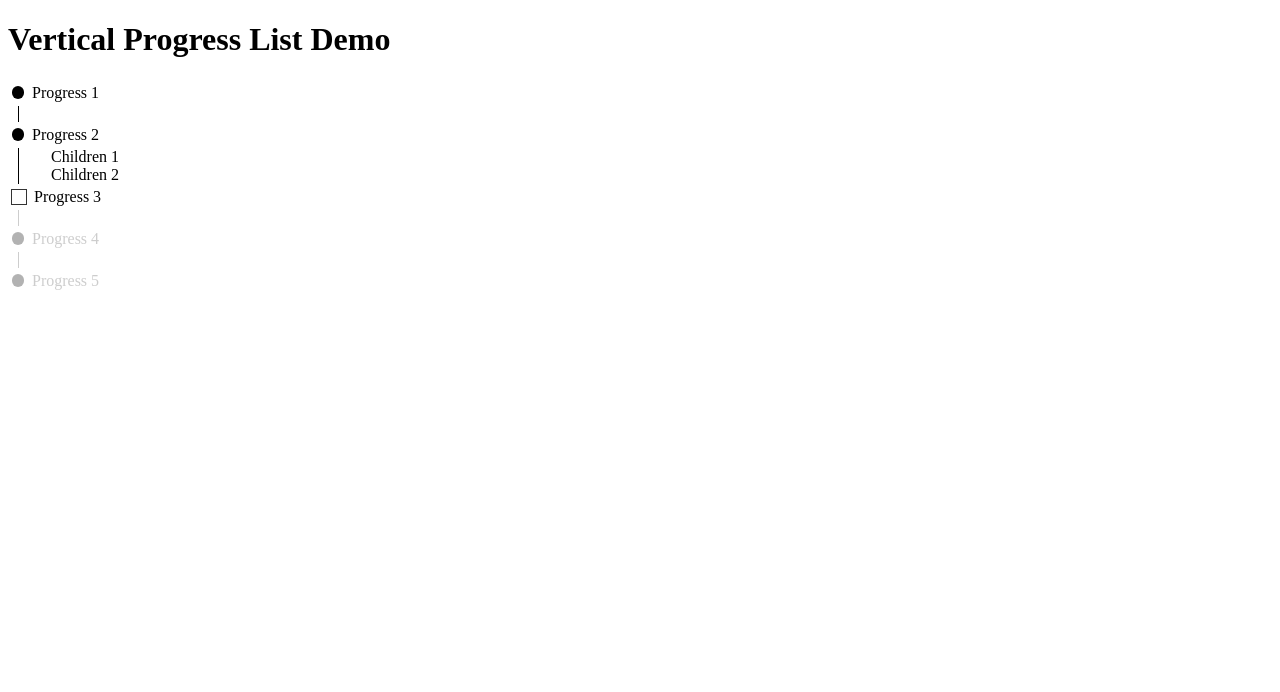
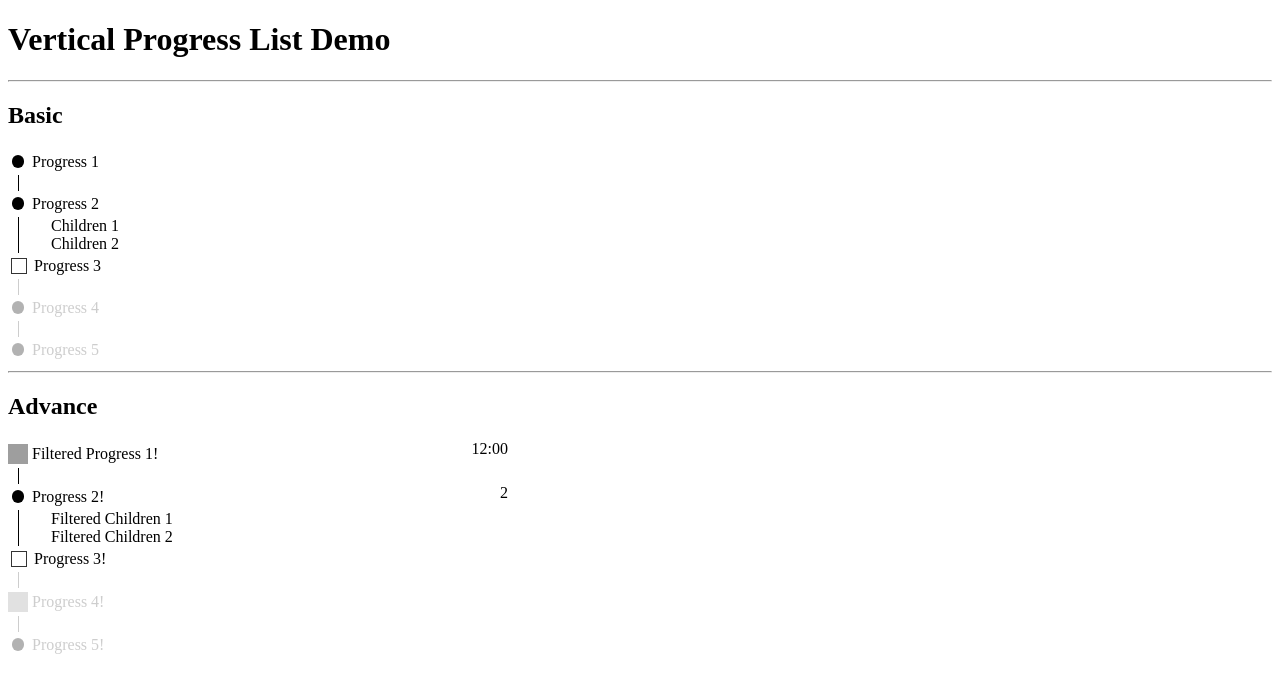
Before and after one commit to LaiJunBin/react-vertical-steps-list, a React (Create React App) app: page / in a window 1280 px wide. Shown: the top 692 px of the page. Built offline with nearby package versions, Linux system fonts and the light colour scheme; grey boxes are pictures that could not be loaded.

Commit message:
Finish demo page.

```diff
--- a/src/App.js
+++ b/src/App.js
@@ -1,54 +1,20 @@
+import Advance from 'pages/Advance'
+import Basic from 'pages/Basic'
 import React from 'react'
-import VerticalProgressList from './components/VerticalStepsList'
-import VPL_STATUS from './components/VerticalStepsList/status'
 
 function App () {
-  const items = [{
-    text: 'Progress 1',
-    status: VPL_STATUS.DONE,
-    time: '12:00'
-  }, {
-    text: 'Progress 2',
-    time: '12:30',
-    status: VPL_STATUS.DONE,
-    children: [{
-      text: 'Children 1'
-    }, {
-      text: 'Children 2'
-    }]
-  }, {
-    text: 'Progress 3',
-    status: VPL_STATUS.PENDING,
-    callback () {
-      return new Promise(resolve => {
-        setTimeout(() => {
-          resolve(true)
-        }, 1000)
-      })
-    }
-  }, {
-    text: 'Progress 4',
-    status: VPL_STATUS.COMING
-  }, {
-    text: 'Progress 5',
-    status: VPL_STATUS.COMING,
-    callback () {
-      return new Promise(resolve => {
-        setTimeout(() => {
-          alert('checked error.')
-          resolve(false)
-        }, 1000)
-      })
-    }
-  }]
-
   return (
     <div>
       <h1>Vertical Progress List Demo</h1>
+      <hr />
+      <h2>Basic</h2>
       <div style={{ maxWidth: 500 }}>
-      <VerticalProgressList
-        items={items}
-      />
+        <Basic />
+      </div>
+      <hr />
+      <h2>Advance</h2>
+      <div style={{ maxWidth: 500 }}>
+        <Advance />
       </div>
     </div>
   )
--- /dev/null
+++ b/src/pages/Advance.js
@@ -0,0 +1,80 @@
+import React from 'react'
+import VPL_STATUS from '../components/VerticalStepsList/status'
+import VerticalProgressList from '../components/VerticalStepsList'
+import { error, save } from 'api'
+import Marker from 'items/Marker'
+import Checkbox from 'items/Checkbox'
+
+function Advance () {
+  const items = [{
+    text: 'Progress 1',
+    status: VPL_STATUS.DONE,
+    time: '12:00',
+    meta () {
+      return this.time
+    }
+  }, {
+    text: 'Progress 2',
+    time: '12:30',
+    status: VPL_STATUS.DONE,
+    children: [{
+      text: 'Children 1'
+    }, {
+      text: 'Children 2'
+    }],
+    meta () {
+      return this.children.length
+    }
+  }, {
+    text: 'Progress 3',
+    status: VPL_STATUS.PENDING,
+    callback () {
+      return save().then(res => {
+        this.time = res.time
+      })
+    },
+    update () {
+      this.children = [{
+        text: 'New Children'
+      }]
+      this.text = 'Progress3 Done!'
+      return this
+    },
+    meta () {
+      return this.time
+    }
+  }, {
+    text: 'Progress 4',
+    status: VPL_STATUS.COMING,
+    marker: <Marker />,
+    checkbox: <Checkbox />
+  }, {
+    text: 'Progress 5',
+    status: VPL_STATUS.COMING,
+    callback () {
+      return error().catch(err => {
+        console.error(err)
+        alert('checked error.')
+        return false
+      })
+    }
+  }]
+
+  const itemFilterHandler = item => {
+    if (item.text === 'Progress 1') {
+      item.text = 'Filtered Progress 1'
+      item.marker = <Marker />
+    }
+
+    return item
+  }
+
+  return <VerticalProgressList
+    items={items}
+    textFilter={text => text + '!'}
+    childFilter={text => `Filtered ${text}`}
+    itemFilter={itemFilterHandler}
+  />
+}
+
+export default Advance
--- /dev/null
+++ b/src/pages/Basic.js
@@ -0,0 +1,53 @@
+import React from 'react'
+import VPL_STATUS from '../components/VerticalStepsList/status'
+import VerticalProgressList from '../components/VerticalStepsList'
+
+function Basic () {
+  const items = [{
+    text: 'Progress 1',
+    status: VPL_STATUS.DONE,
+    time: '12:00'
+  }, {
+    text: 'Progress 2',
+    time: '12:30',
+    status: VPL_STATUS.DONE,
+    children: [{
+      text: 'Children 1'
+    }, {
+      text: 'Children 2'
+    }]
+  }, {
+    text: 'Progress 3',
+    status: VPL_STATUS.PENDING,
+    callback () {
+      return new Promise(resolve => {
+        setTimeout(() => {
+          resolve(true)
+        }, 1000)
+      })
+    }
+  }, {
+    text: 'Progress 4',
+    status: VPL_STATUS.COMING
+  }, {
+    text: 'Progress 5',
+    status: VPL_STATUS.COMING,
+    callback () {
+      return new Promise(resolve => {
+        setTimeout(() => {
+          alert('checked error.')
+          resolve(false)
+        }, 1000)
+      })
+    }
+  }]
+  return (
+    <div>
+      <VerticalProgressList
+        items={items}
+      />
+    </div>
+  )
+}
+
+export default Basic
```
